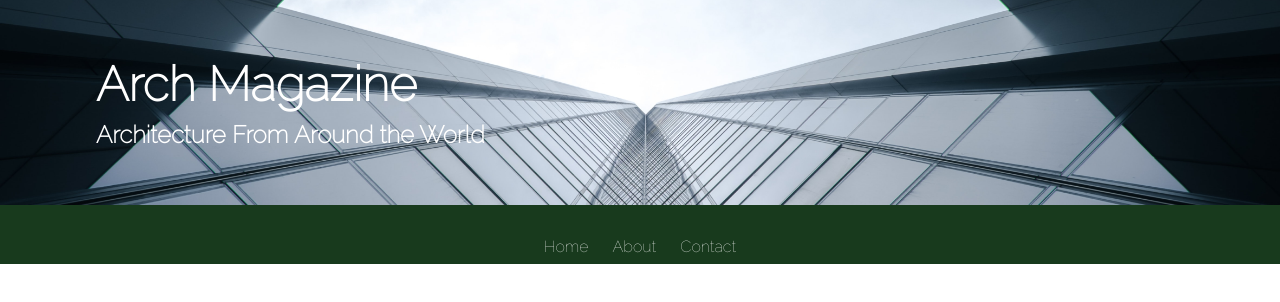
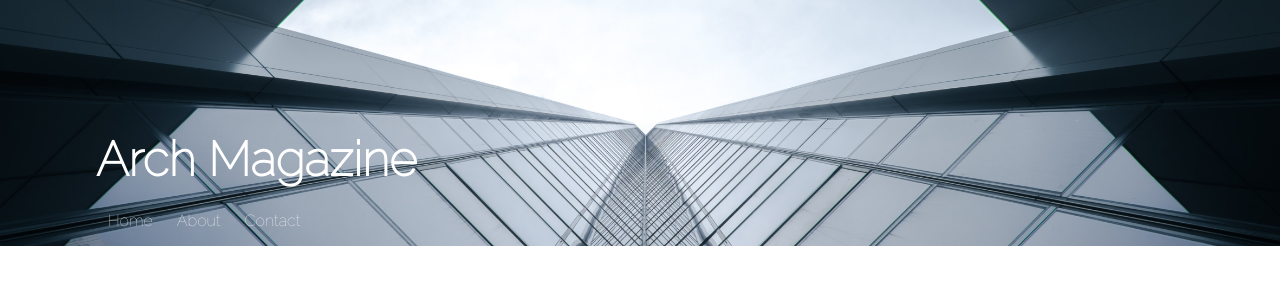
Before and after one commit to Bec91/portfolio-arch-mag, a React (Create React App) app: page / in a window 1280 px wide. Shown: the top 302 px of the page. Built offline with nearby package versions, Linux system fonts and the light colour scheme.

Commit message:
correct all of navbar with b-ground img, text colour, placement

```diff
--- a/src/Components/Header/Header.js
+++ b/src/Components/Header/Header.js
@@ -6,9 +6,9 @@ function Header() {
         <>
         <div className="header">
             <h1 className="header__title">Arch Magazine</h1>
-            <h6 className="header__subTitle">Architecture From Around the World</h6>
+<div className='header__padding'></div>
+        <Navbar/>
         </div>
-        <Navbar/>
         </>
     )
 }
--- a/src/Components/Header/Header.scss
+++ b/src/Components/Header/Header.scss
@@ -3,30 +3,27 @@
 
 .header {
     @include raleway;
-    color: #FFF;
+    color: mobile-main-colour;
     display: flex;
     flex-direction: column;
     align-items: center;
-    padding: 1.5rem 0 0 0;
+    padding: 1.5rem 0 1rem 0;
     @include tablet-breakpoint {
         align-items: flex-start;
-        padding: 2.25rem 4rem;
+        color: #FFF;
+        padding: 2.25rem 4rem 0.75rem 4rem;
     }
     @include desktop-breakpoint {
-        padding: 3.5rem 6rem;
+        padding: 3.5rem 6rem 0.5rem 6rem;
     }
         background-image: url(../../Assets/Images/verne.jpg);
         background-size: cover;
         background-position: center;
     &__title {
+        margin-top: 4.68rem;
         padding-bottom: 0.5rem;
         @include desktop-breakpoint {
             font-size: 3rem;
         }
     }
-    &__subTitle {
-        @include desktop-breakpoint {
-            font-size: 1.5rem;
-        }
-    }
 }
--- a/src/Components/NavBar/NavBar.scss
+++ b/src/Components/NavBar/NavBar.scss
@@ -4,18 +4,13 @@
 .navbar {
     &__container {
         @include raleway;
-        @include main-colour;
         display: flex;
         list-style-type: none;
         justify-content: center;
         padding: 2rem 0 0.5rem 0;
-        // @include tablet-breakpoint {
-        //     display: flex;
-        //     justify-content: flex-end;
-        //     position: relative;
-        //     bottom: 3.75rem;
-        //     padding-right: 4rem;
-        // }
+        @include tablet-breakpoint {
+            padding-top: 1rem;
+        }
 
     }
     &__link {
--- a/src/Styles/Partials/_mixins.scss
+++ b/src/Styles/Partials/_mixins.scss
@@ -31,3 +31,7 @@ $desktop-breakpoint: 1280px;
 @mixin main-colour {
     background-color: #183A1D;
 }
+
+@mixin mobile-main-colour {
+    color: #434242;
+}
```
